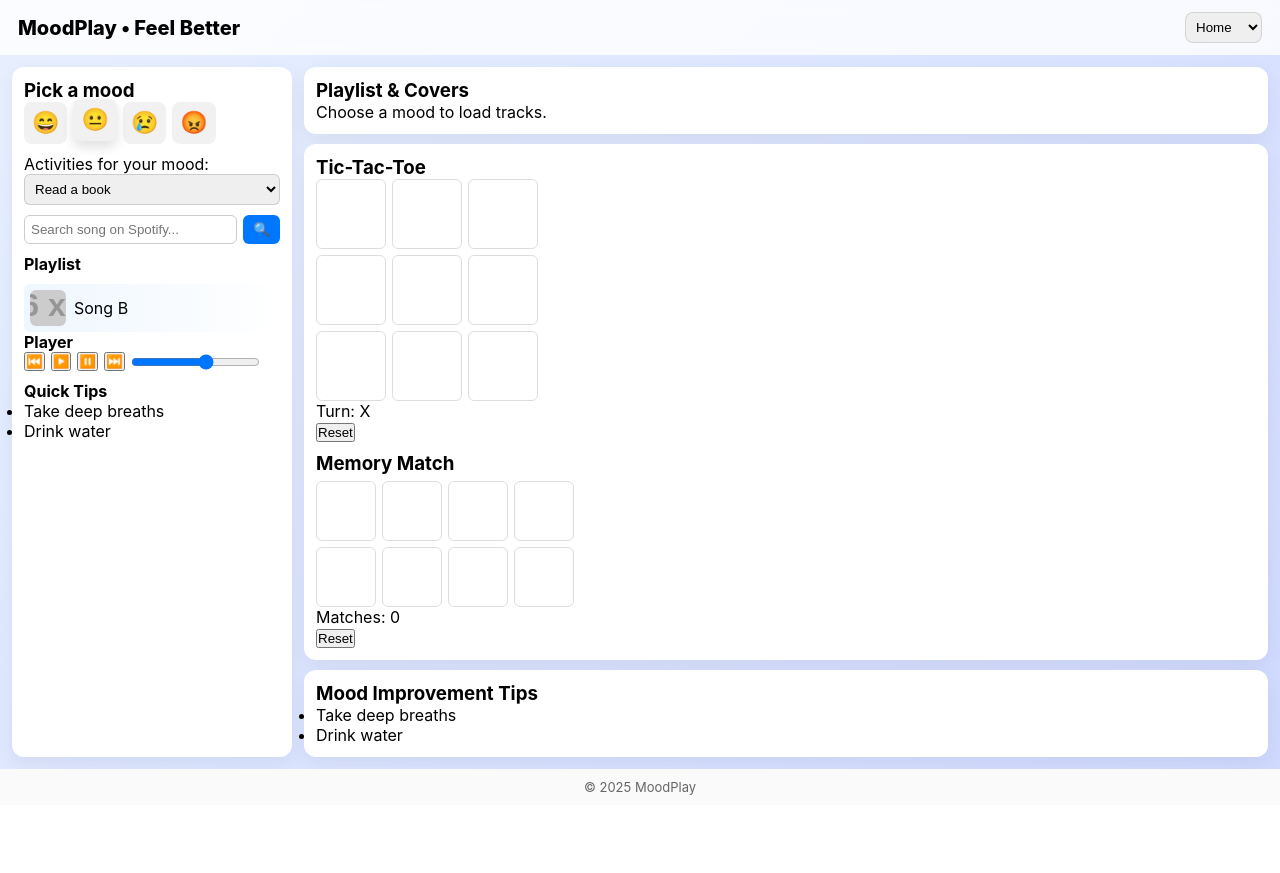
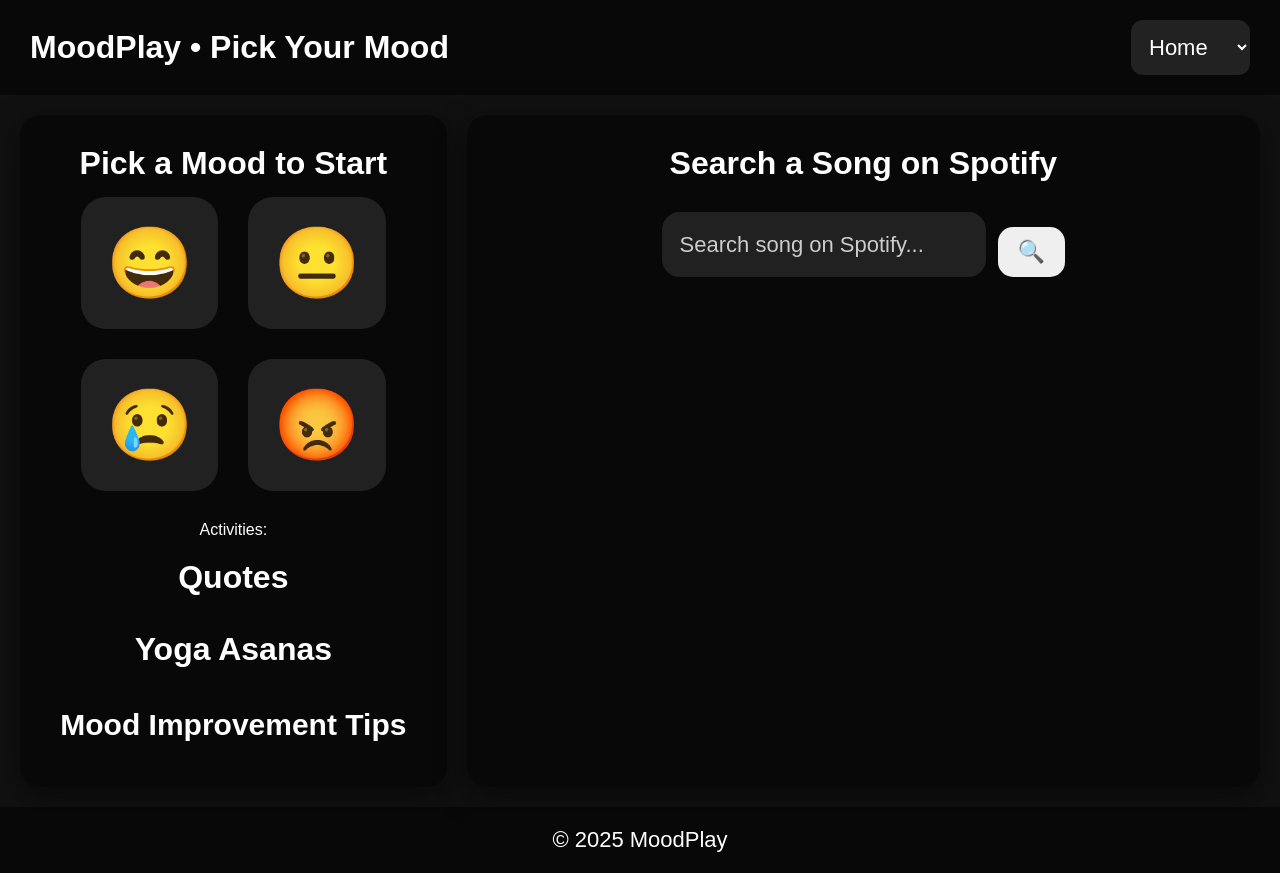
Before and after one commit to PreethiKonada/Challenge, a plain HTML site: page index.html in a window 1280 px wide. Before the commit the page ends 805 px from the top, so only its background shows below. Drawn offline with Linux system fonts and the light colour scheme; placeholder pictures from the web are drawn by us.

Commit message:
Update index.html

```diff
--- a/index.html
+++ b/index.html
@@ -1,47 +1,48 @@
 <!doctype html>
 <html lang="en">
 <head>
-<meta charset="utf-8" />
-<meta name="viewport" content="width=device-width,initial-scale=1" />
-<title>MoodPlay — Mood Dashboard</title>
+<meta charset="utf-8">
+<meta name="viewport" content="width=device-width,initial-scale=1">
+<title>MoodPlay — Pick Your Mood</title>
 <style>
 *{box-sizing:border-box;margin:0;padding:0}
-  body{font-family:Inter,system-ui,Arial;min-height:100vh;display:flex;flex-direction:column}
-  header{display:flex;align-items:center;justify-content:space-between;padding:12px 18px;background:rgba(255,255,255,0.8);backdrop-filter:blur(6px)}
-  .logo{font-weight:800;font-size:20px}
-  nav select{padding:6px;border-radius:8px;border:1px solid rgba(11,19,32,0.12)}
-  main{flex:1;display:grid;grid-template-columns:280px 1fr;gap:12px;padding:12px}
-  .panel{background:#fff;border-radius:12px;padding:12px;box-shadow:0 6px 20px rgba(0,0,0,0.06)}
-  .moods{display:flex;gap:6px;flex-wrap:wrap}
-  .mood-btn{font-size:22px;padding:8px;border-radius:8px;background:#f1f1f1;border:0;cursor:pointer}
-  .mood-btn.active{transform:translateY(-3px);box-shadow:0 6px 12px rgba(0,0,0,0.12)}
-  .dropdown-activities{margin-top:10px}
-  .dropdown-activities select{padding:6px;border-radius:6px;border:1px solid rgba(0,0,0,0.15);width:100%}
-  .search-bar{margin-top:10px;display:flex;gap:6px}
-  .search-bar input{flex:1;padding:6px;border:1px solid #ccc;border-radius:6px}
-  .search-bar button{padding:6px 10px;border:none;border-radius:6px;background:#0077ff;color:#fff;cursor:pointer}
-  .music-list{margin-top:10px}
-  .track{display:flex;gap:8px;align-items:center;padding:6px;border-radius:6px;cursor:pointer}
-  .track:hover{background:#f6f6f6}
-  .track.active{background:linear-gradient(90deg,#eef6ff,#fff)}
-  .cover{width:36px;height:36px;border-radius:6px;object-fit:cover}
-  .games,.tips{margin-top:10px}
-  .ttt-grid{display:grid;grid-template-columns:repeat(3,70px);gap:6px}
-  .cell{width:70px;height:70px;background:#fff;border:1px solid #ddd;border-radius:6px;display:flex;align-items:center;justify-content:center;font-size:24px;cursor:pointer}
-  .mem-grid{display:grid;grid-template-columns:repeat(4,60px);gap:6px;margin-top:6px}
-  .card-mem{width:60px;height:60px;border-radius:6px;background:#fff;display:flex;align-items:center;justify-content:center;font-size:20px;cursor:pointer;border:1px solid #ddd}
-  footer{text-align:center;padding:10px;font-size:13px;color:#666;background:#fafafa}
-  .loader{position:fixed;left:50%;top:50%;transform:translate(-50%,-50%);width:40px;height:40px;border-radius:50%;border:4px solid rgba(0,0,0,0.06);border-top-color:#0077ff;animation:spin 1s linear infinite;display:none;z-index:60}
-  @keyframes spin{to{transform:translate(-50%,-50%) rotate(360deg)}}
+body{font-family:Arial,sans-serif;height:100vh;width:100vw;display:flex;flex-direction:column;color:#fff;background:#111;overflow-x:hidden;transition:background 1s;}
+header{display:flex;align-items:center;justify-content:space-between;padding:20px 30px;background:rgba(0,0,0,0.5);color:#fff;font-size:32px;font-weight:bold;backdrop-filter:blur(6px);}
+nav select{padding:14px;border-radius:12px;border:none;font-size:22px;background:#222;color:#fff;}
+main{flex:1;display:flex;gap:20px;padding:20px;width:100%;flex-wrap:wrap;}
+.panel{background:rgba(0,0,0,0.5);border-radius:20px;padding:30px;box-shadow:0 10px 30px rgba(0,0,0,0.5);flex:1;min-width:400px;transition:transform 0.3s;display:flex;flex-direction:column;align-items:center;}
+.panel:hover{transform:translateY(-5px);}
+.moods{display:flex;gap:30px;flex-wrap:wrap;justify-content:center;margin-bottom:30px;}
+.mood-btn{font-size:70px;padding:25px;border-radius:25px;background:rgba(255,255,255,0.1);border:0;cursor:pointer;transition:all 0.3s;color:#fff;}
+.mood-btn.active{transform:translateY(-5px);box-shadow:0 12px 25px rgba(0,0,0,0.7);}
+.dropdown-activities select{padding:20px;border-radius:18px;border:none;width:100%;font-size:24px;margin-top:15px;background:rgba(255,255,255,0.1);color:#fff;display:none;}
+.search-bar{margin-top:15px;display:flex;gap:12px;}
+.search-bar input{flex:1;padding:18px;border:none;border-radius:18px;font-size:22px;background:rgba(255,255,255,0.1);color:#fff;transition:0.3s;}
+.search-bar input::placeholder{color:#ccc;}
+.search-bar button{padding:18px 26px;border:none;border-radius:18px;font-weight:bold;font-size:22px;cursor:pointer;transition:0.3s;}
+h2{font-size:32px;margin-bottom:15px;text-align:center;}
+ul{list-style:none;padding-left:0;}
+ul li{margin:12px 0;font-size:24px;text-align:center;}
+.yoga-list li{font-size:28px;margin:16px 0;}
+.tips-large{font-size:30px;font-weight:bold;text-align:center;margin-top:25px;}
+.games-section{margin-top:30px;display:none;}
+.ttt-grid{display:grid;grid-template-columns:repeat(3,100px);gap:15px;justify-content:center;margin-top:15px;}
+.cell{width:100px;height:100px;background:rgba(255,255,255,0.2);border-radius:15px;display:flex;align-items:center;justify-content:center;font-size:50px;cursor:pointer;transition:0.2s;color:#fff;}
+.cell:hover{background:rgba(255,255,255,0.35);}
+.mem-grid{display:grid;grid-template-columns:repeat(4,90px);gap:15px;justify-content:center;margin-top:15px;}
+.card-mem{width:90px;height:90px;border-radius:15px;background:rgba(255,255,255,0.2);display:flex;align-items:center;justify-content:center;font-size:48px;cursor:pointer;transition:0.2s;color:#fff;}
+.card-mem:hover{background:rgba(255,255,255,0.35);}
+.win-title{font-size:36px;color:gold;text-align:center;margin:15px 0;display:none;}
+button.dynamic-btn{padding:12px 20px;border-radius:15px;font-weight:bold;font-size:22px;cursor:pointer;transition:0.3s;margin-top:15px;color:#000;}
+footer{text-align:center;padding:20px;font-size:22px;color:#fff;background:rgba(0,0,0,0.5);}
 </style>
 </head>
 <body>
 <header>
-  <div class="logo">MoodPlay • Feel Better</div>
+  MoodPlay • Pick Your Mood
   <nav>
     <select onchange="navigate(this.value)">
       <option value="home">Home</option>
-      <option value="music">Music</option>
       <option value="games">Games</option>
       <option value="tips">Tips</option>
     </select>
@@ -50,99 +51,147 @@
 
 <main>
 <aside class="panel">
-    <h3>Pick a mood</h3>
+<h2>Pick a Mood to Start</h2>
 <div class="moods">
   <button class="mood-btn" data-mood="happy">😄</button>
   <button class="mood-btn" data-mood="neutral">😐</button>
   <button class="mood-btn" data-mood="sad">😢</button>
   <button class="mood-btn" data-mood="angry">😡</button>
 </div>
+
 <div class="dropdown-activities">
-      <label for="activities">Activities for your mood:</label>
+<label for="activities">Activities:</label>
 <select id="activities"></select>
 </div>
-    <div class="search-bar">
-      <input id="spotifyQuery" type="text" placeholder="Search song on Spotify..." />
-      <button onclick="searchSpotify()">🔍</button>
-    </div>
-    <h4 style="margin-top:10px">Playlist</h4>
-    <div class="music-list" id="musicList"></div>
-    <h4>Player</h4>
-    <div style="display:flex;gap:6px;align-items:center">
-      <button onclick="prevTrack()">⏮️</button>
-      <button onclick="playMusic()">▶️</button>
-      <button onclick="pauseMusic()">⏸️</button>
-      <button onclick="nextTrack()">⏭️</button>
-      <input id="vol" type="range" min="0" max="1" step="0.05" value="0.6" onchange="setVolume(this.value)" />
-    </div>
-    <h4 style="margin-top:10px">Quick Tips</h4>
-    <ul id="quickTips"></ul>
+
+<h2 style="margin-top:20px;">Quotes</h2>
+<ul id="quotesList"></ul>
+
+<h2 style="margin-top:20px;">Yoga Asanas</h2>
+<ul class="yoga-list" id="yogaList"></ul>
+
+<h2 class="tips-large">Mood Improvement Tips</h2>
+<ul id="tipsList"></ul>
 </aside>
 
-  <section style="display:flex;flex-direction:column;gap:10px">
-    <div class="panel" id="musicSection">
-      <h3>Playlist & Covers</h3>
-      <p id="playlistDesc">Choose a mood to load tracks.</p>
+<section class="panel" style="flex:2;">
+<h2>Search a Song on Spotify</h2>
+<div class="search-bar">
+<input id="spotifyQuery" type="text" placeholder="Search song on Spotify..."/>
+<button id="searchBtn" class="dynamic-btn" onclick="searchSpotify()">🔍</button>
 </div>
-    <div class="panel" id="gamesSection">
-      <h3>Tic-Tac-Toe</h3>
+
+<div class="games-section">
+<h2>Tic-Tac-Toe</h2>
 <div class="ttt-grid" id="ttt"></div>
-      <p id="tttStatus"></p>
-      <button onclick="resetTicTac()">Reset</button>
-      <h3 style="margin-top:10px">Memory Match</h3>
+<p class="win-title" id="tttWin"></p>
+<button id="tttResetBtn" class="dynamic-btn" onclick="resetTicTac()">Reset Tic-Tac-Toe</button>
+
+<h2 style="margin-top:20px;">Memory Match</h2>
 <div class="mem-grid" id="memGrid"></div>
-      <p id="memStatus"></p>
-      <button onclick="resetMemory()">Reset</button>
-    </div>
-    <div class="panel" id="tipsSection">
-      <h3>Mood Improvement Tips</h3>
-      <ul id="tipsList"></ul>
+<p class="win-title" id="memWin"></p>
+<button id="memResetBtn" class="dynamic-btn" onclick="resetMemory()">Reset Memory Match</button>
 </div>
 </section>
-  <div class="loader" id="loader"></div>
 </main>
 
 <footer>&copy; 2025 MoodPlay</footer>
-<audio id="player" hidden></audio>
 
 <script>
 const moods={
- happy:{bg:['#fff6e6','#ffe1a8'],activities:['Dance','Chat with a friend','Go for a walk'],tips:['Smile at yourself','Note 3 good things'],tracks:[{title:'Song A',url:'https://www.soundhelix.com/examples/mp3/SoundHelix-Song-1.mp3',cover:'https://via.placeholder.com/36/FFD27A'}]},
- neutral:{bg:['#e8f0ff','#cfd9ff'],activities:['Read a book','Meditate 5min','Stretch'],tips:['Take deep breaths','Drink water'],tracks:[{title:'Song B',url:'https://www.soundhelix.com/examples/mp3/SoundHelix-Song-2.mp3',cover:'https://via.placeholder.com/36/9fc1ff'}]},
- sad:{bg:['#dbe9ff','#bcd4ff'],activities:['Listen to calm music','Journal thoughts','Watch a comedy'],tips:['Grounding exercise','Warm tea'],tracks:[{title:'Song C',url:'https://www.soundhelix.com/examples/mp3/SoundHelix-Song-3.mp3',cover:'https://via.placeholder.com/36/9fc7ff'}]},
- angry:{bg:['#ffe6ea','#ffb3be'],activities:['Exercise','Punch pillow','Take cold water'],tips:['Count backwards','Slow walk'],tracks:[{title:'Song D',url:'https://www.soundhelix.com/examples/mp3/SoundHelix-Song-4.mp3',cover:'https://via.placeholder.com/36/ff9aa3'}]}
+ happy:{bg:['#fff700','#ffd700'],activities:['Dance','Chat with a friend','Go for a walk'],tips:['Smile at yourself','Note 3 good things'],quotes:['Happiness is contagious!','Enjoy the little things.','Stay positive!'],yoga:['Mountain Pose 🧘‍♂️','Downward Dog 🧘‍♀️','Tree Pose 🧘‍♂️','Sun Salutation 🧘‍♀️'],color:'#ffcc00'},
+ neutral:{bg:['#bdc3c7','#2c3e50'],activities:['Read a book','Meditate 5min','Stretch'],tips:['Take deep breaths','Drink water'],quotes:['Balance is key.','Stay calm.','Keep moving forward.'],yoga:['Cat-Cow 🧘‍♀️','Seated Forward Bend 🧘‍♂️','Child Pose 🧘‍♀️','Bridge Pose 🧘‍♂️'],color:'#8888ff'},
+ sad:{bg:['#283c86','#45a247'],activities:['Listen to calm music','Journal thoughts','Watch a comedy'],tips:['Grounding exercise','Warm tea'],quotes:['This too shall pass.','Every day is a new beginning.','Keep your head up.'],yoga:['Child Pose 🧘‍♂️','Legs Up Wall 🧘‍♀️','Cobra Pose 🧘‍♂️','Happy Baby Pose 🧘‍♀️'],color:'#5599ff'},
+ angry:{bg:['#cb2d3e','#ef473a'],activities:['Exercise','Punch pillow','Take cold water'],tips:['Count backwards','Slow walk'],quotes:['Take a deep breath.','Release tension.','Focus on positivity.'],yoga:['Warrior Pose 🧘‍♀️','Chair Pose 🧘‍♂️','Triangle Pose 🧘‍♀️','Crescent Lunge 🧘‍♂️'],color:'#ff4444'}
 };
-let state={mood:'neutral',playlist:[],current:0};
-const player=document.getElementById('player');
+
+let state={mood:null};
+
+// Set Mood
 function setMood(mood){
- state.mood=mood;document.querySelectorAll('.mood-btn').forEach(b=>b.classList.toggle('active',b.dataset.mood===mood));
- const m=moods[mood];document.body.style.background=`linear-gradient(135deg,${m.bg[0]},${m.bg[1]})`;
- state.playlist=m.tracks;state.current=0;renderPlaylist();loadTrack(0);
- document.getElementById('quickTips').innerHTML=m.tips.map(t=>`<li>${t}</li>`).join('');
+ state.mood=mood;
+ document.querySelectorAll('.mood-btn').forEach(b=>b.classList.toggle('active',b.dataset.mood===mood));
+ const m=moods[mood];
+ document.body.style.background=`linear-gradient(135deg,${m.bg[0]},${m.bg[1]})`;
+ const act=document.getElementById('activities'); act.style.display='block';
+ act.innerHTML=m.activities.map(a=>`<option>${a}</option>`).join('');
  document.getElementById('tipsList').innerHTML=m.tips.map(t=>`<li>${t}</li>`).join('');
- const act=document.getElementById('activities');act.innerHTML=m.activities.map(a=>`<option>${a}</option>`).join('');
+ document.getElementById('quotesList').innerHTML=m.quotes.map(q=>`<li>${q}</li>`).join('');
+ document.getElementById('yogaList').innerHTML=m.yoga.map(y=>`<li>${y}</li>`).join('');
+ document.getElementById('searchBtn').style.background=m.color;
+ document.getElementById('tttResetBtn').style.background=m.color;
+ document.getElementById('memResetBtn').style.background=m.color;
+ document.querySelector('.games-section').style.display='block';
+ initTicTac(); initMemory();
 }
-function renderPlaylist(){const ml=document.getElementById('musicList');ml.innerHTML='';state.playlist.forEach((t,i)=>{ml.innerHTML+=`<div class='track ${i===state.current?'active':''}' onclick='selectTrack(${i})'><img class='cover' src='${t.cover}'/><div>${t.title}</div></div>`});}
-function loadTrack(i){if(!state.playlist[i])return;player.src=state.playlist[i].url;updateActiveUI();}
-function playMusic(){player.play();}function pauseMusic(){player.pause();}
-function setVolume(v){player.volume=v;}function nextTrack(){state.current=(state.current+1)%state.playlist.length;loadTrack(state.current);player.play();}
-function prevTrack(){state.current=(state.current-1+state.playlist.length)%state.playlist.length;loadTrack(state.current);player.play();}
-function selectTrack(i){state.current=i;loadTrack(i);player.play();}
-function updateActiveUI(){[...document.getElementById('musicList').children].forEach((el,idx)=>el.classList.toggle('active',idx===state.current));}
+
 // Spotify search
-function searchSpotify(){const q=document.getElementById('spotifyQuery').value;if(!q)return;window.open(`https://open.spotify.com/search/${encodeURIComponent(q)}`,'_blank');}
-// TicTacToe
-let tttBoard=[],tttTurn='X';function initTicTac(){const t=document.getElementById('ttt');t.innerHTML='';tttBoard=Array(9).fill('');tttTurn='X';for(let i=0;i<9;i++){const c=document.createElement('div');c.className='cell';c.onclick=()=>playTTT(i);t.appendChild(c);}document.getElementById('tttStatus').textContent='Turn: X';}
-function playTTT(i){if(tttBoard[i])return;tttBoard[i]=tttTurn;renderTTT();if(checkWin(tttTurn)){document.getElementById('tttStatus').textContent=tttTurn+' wins!';return;}if(tttBoard.every(Boolean)){document.getElementById('tttStatus').textContent='Draw';return;}tttTurn=tttTurn==='X'?'O':'X';document.getElementById('tttStatus').textContent='Turn: '+tttTurn;}
-function renderTTT(){tttBoard.forEach((v,i)=>{document.getElementById('ttt').children[i].textContent=v;});}
+function searchSpotify(){
+ const q=document.getElementById('spotifyQuery').value;
+ if(!q)return;
+ window.open(`https://open.spotify.com/search/${encodeURIComponent(q)}`,'_blank');
+}
+
+// Tic-Tac-Toe AI
+let tttBoard=[], playerTurn='O', playerMoved=false;
+function initTicTac(){
+ tttBoard=Array(9).fill('');
+ const t=document.getElementById('ttt'); t.innerHTML='';
+ for(let i=0;i<9;i++){
+   const c=document.createElement('div'); c.className='cell'; c.onclick=()=>playTTT(i); t.appendChild(c);
+ }
+ document.getElementById('tttWin').style.display='none';
+ playerTurn='O'; playerMoved=false;
+}
+
+function playTTT(i){
+ if(tttBoard[i] || playerTurn!=='O') return;
+ tttBoard[i]='O'; renderTTT();
+ if(checkWin('O')){showWin('tttWin','🎉 You Won!'); return;}
+ if(tttBoard.every(Boolean)){showWin('tttWin','Draw!'); return;}
+ playerTurn='X';
+ setTimeout(computerMove,300);
+}
+
+function computerMove(){
+ const empty = tttBoard.map((v,i)=>v===''?i:null).filter(v=>v!==null);
+ if(!empty.length) return;
+ // AI logic: win/block/random
+ for(let i of empty){ tttBoard[i]='X'; if(checkWin('X')){renderTTT();showWin('tttWin','Computer Wins!'); playerTurn='O'; return;} tttBoard[i]=''; }
+ for(let i of empty){ tttBoard[i]='O'; if(checkWin('O')){tttBoard[i]='X'; renderTTT(); playerTurn='O'; return;} tttBoard[i]=''; }
+ if(tttBoard[4]===''){ tttBoard[4]='X'; renderTTT(); playerTurn='O'; return; }
+ tttBoard[empty[Math.floor(Math.random()*empty.length)]]='X';
+ renderTTT(); playerTurn='O';
+}
+
+function renderTTT(){tttBoard.forEach((v,i)=>document.getElementById('ttt').children[i].textContent=v);}
 function checkWin(p){const wins=[[0,1,2],[3,4,5],[6,7,8],[0,3,6],[1,4,7],[2,5,8],[0,4,8],[2,4,6]];return wins.some(line=>line.every(i=>tttBoard[i]===p));}
+function showWin(id,text){const el=document.getElementById(id);el.textContent=text;el.style.display='block';}
 function resetTicTac(){initTicTac();}
-// Memory
-let memCards=[],memFirst=null,memPairs=0,memLock=false;function initMemory(){const grid=document.getElementById('memGrid');grid.innerHTML='';const symbols=['🍎','🍌','🍇','🍓'];const deck=symbols.concat(symbols).sort(()=>Math.random()-0.5);memCards=deck;memFirst=null;memPairs=0;deck.forEach((s,i)=>{const d=document.createElement('div');d.className='card-mem';d.onclick=()=>flipCard(i);grid.appendChild(d);});document.getElementById('memStatus').textContent='Matches: 0';}
-function flipCard(i){if(memLock)return;const el=document.getElementById('memGrid').children[i];if(el.textContent)return;el.textContent=memCards[i];if(memFirst===null){memFirst=i;}else{if(memCards[memFirst]===memCards[i]){memPairs++;document.getElementById('memStatus').textContent='Matches: '+memPairs;memFirst=null;if(memPairs===memCards.length/2)alert('All matched!');}else{memLock=true;setTimeout(()=>{document.getElementById('memGrid').children[memFirst].textContent='';el.textContent='';memFirst=null;memLock=false;},600);}}}
+
+// Memory Match
+let memCards=[], memFirst=null, memPairs=0, memLock=false;
+function initMemory(){
+ const grid=document.getElementById('memGrid'); grid.innerHTML='';
+ const symbols=['🍎','🍌','🍇','🍓']; const deck=symbols.concat(symbols).sort(()=>Math.random()-0.5);
+ memCards=deck; memFirst=null; memPairs=0; memLock=false;
+ deck.forEach((s,i)=>{const d=document.createElement('div'); d.className='card-mem'; d.onclick=()=>flipCard(i); grid.appendChild(d);});
+ document.getElementById('memWin').style.display='none';
+}
+function flipCard(i){
+ if(memLock) return;
+ const el=document.getElementById('memGrid').children[i];
+ if(el.textContent) return;
+ el.textContent=memCards[i];
+ if(memFirst===null){memFirst=i;} else{
+   if(memCards[memFirst]===memCards[i]){memPairs++; memFirst=null; if(memPairs===memCards.length/2) showWin('memWin','🎉 You Won Memory Match!');}
+   else{memLock=true; setTimeout(()=>{document.getElementById('memGrid').children[memFirst].textContent=''; el.textContent=''; memFirst=null; memLock=false;},600);}
+ }
+}
 function resetMemory(){initMemory();}
-function navigate(name){document.getElementById('musicSection').style.display=(name==='music'||name==='home')?'block':'none';document.getElementById('gamesSection').style.display=(name==='games'||name==='home')?'block':'none';document.getElementById('tipsSection').style.display=(name==='tips'||name==='home')?'block':'none';}
-document.querySelectorAll('.mood-btn').forEach(b=>{b.addEventListener('click',()=>setMood(b.dataset.mood));});setMood('neutral');initTicTac();initMemory();
+
+// Mood selection
+document.querySelectorAll('.mood-btn').forEach(b=>b.addEventListener('click',()=>setMood(b.dataset.mood)));
 </script>
 </body>
 </html>
```
Lines whose indentation alone changed are shown as unchanged.
